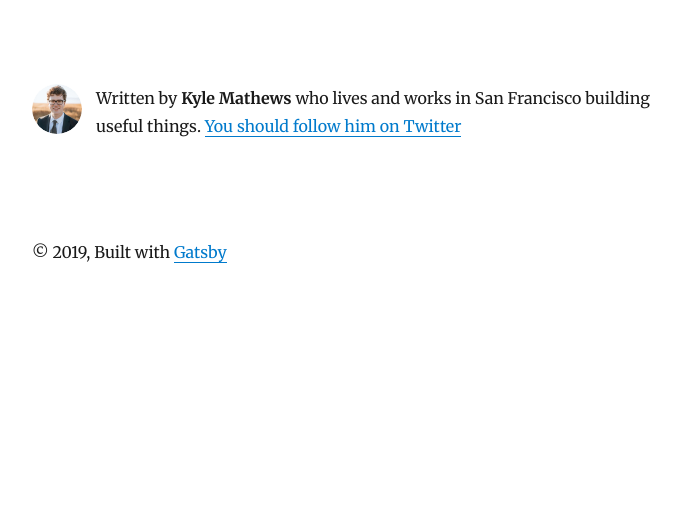
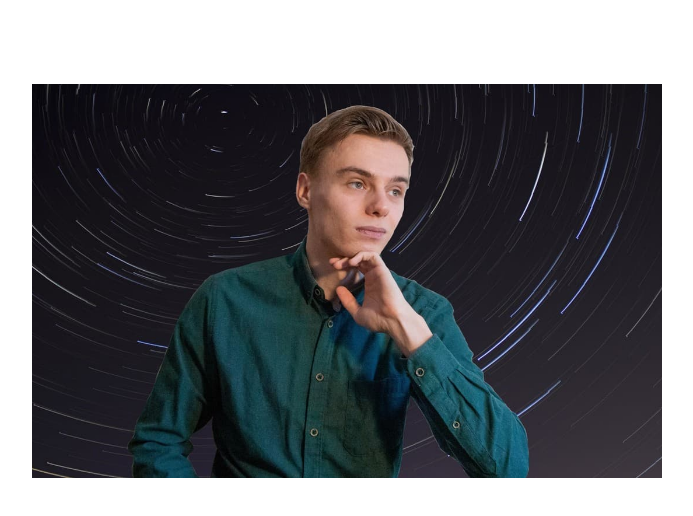
Before and after one commit to Omhet/portfolio-src, a Gatsby site: page / in a window 1280 px wide. Shown: the whole page, without its empty margins (293-986 px from the left). Built offline with nearby package versions, Linux system fonts and the light colour scheme; Gatsby itself is replaced by a stand-in of ours; some packages are replaced by stand-ins of ours.

Commit message:
Add Hero basic component

```diff
--- /dev/null
+++ b/src/components/Hero.js
@@ -0,0 +1,35 @@
+import React from "react"
+import { useStaticQuery, graphql } from "gatsby"
+import Image from "gatsby-image"
+
+const Hero = () => {
+    const data = useStaticQuery(graphql`
+    query HeroQuery {
+      avatar: file(absolutePath: { regex: "/me.jpg/" }) {
+        childImageSharp {
+            fluid(maxWidth: 400, maxHeight: 250) {
+                ...GatsbyImageSharpFluid
+            }
+        }
+      }
+      site {
+        siteMetadata {
+          author
+        }
+      }
+    }
+  `)
+
+    const { author } = data.site.siteMetadata
+    return (
+        <div
+        >
+            <Image
+                fluid={data.avatar.childImageSharp.fluid}
+                alt={author}
+            />
+        </div>
+    )
+}
+
+export default Hero;
--- a/src/components/layout.js
+++ b/src/components/layout.js
@@ -38,11 +38,6 @@ class Layout extends React.Component {
       >
         <header>{header}</header>
         <main>{children}</main>
-        <footer>
-          © {new Date().getFullYear()}, Built with
-          {` `}
-          <a href="https://www.gatsbyjs.org">Gatsby</a>
-        </footer>
       </div>
     )
   }
--- a/src/pages/index.js
+++ b/src/pages/index.js
@@ -1,15 +1,15 @@
 import React from "react"
 
-import Bio from "../components/bio"
 import Layout from "../components/layout"
 import SEO from "../components/seo"
+import Hero from "../components/Hero"
 
 class BlogIndex extends React.Component {
   render() {
     return (
       <Layout>
         <SEO title="Vladimir Ivanov" />
-        <Bio />
+        <Hero />
       </Layout>
     )
   }
```
Also changed, not shown: content/assets/me.jpg (added), content/assets/profile-pic.jpg (deleted).
